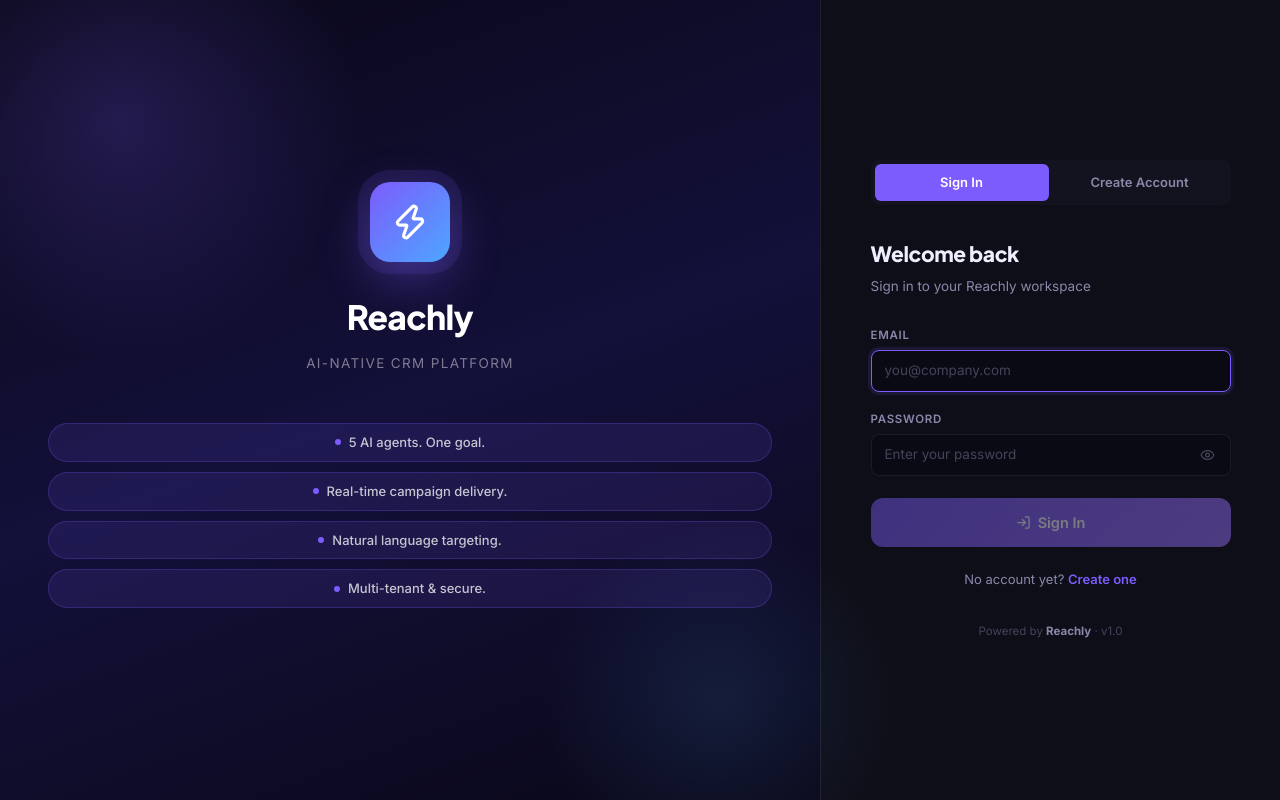
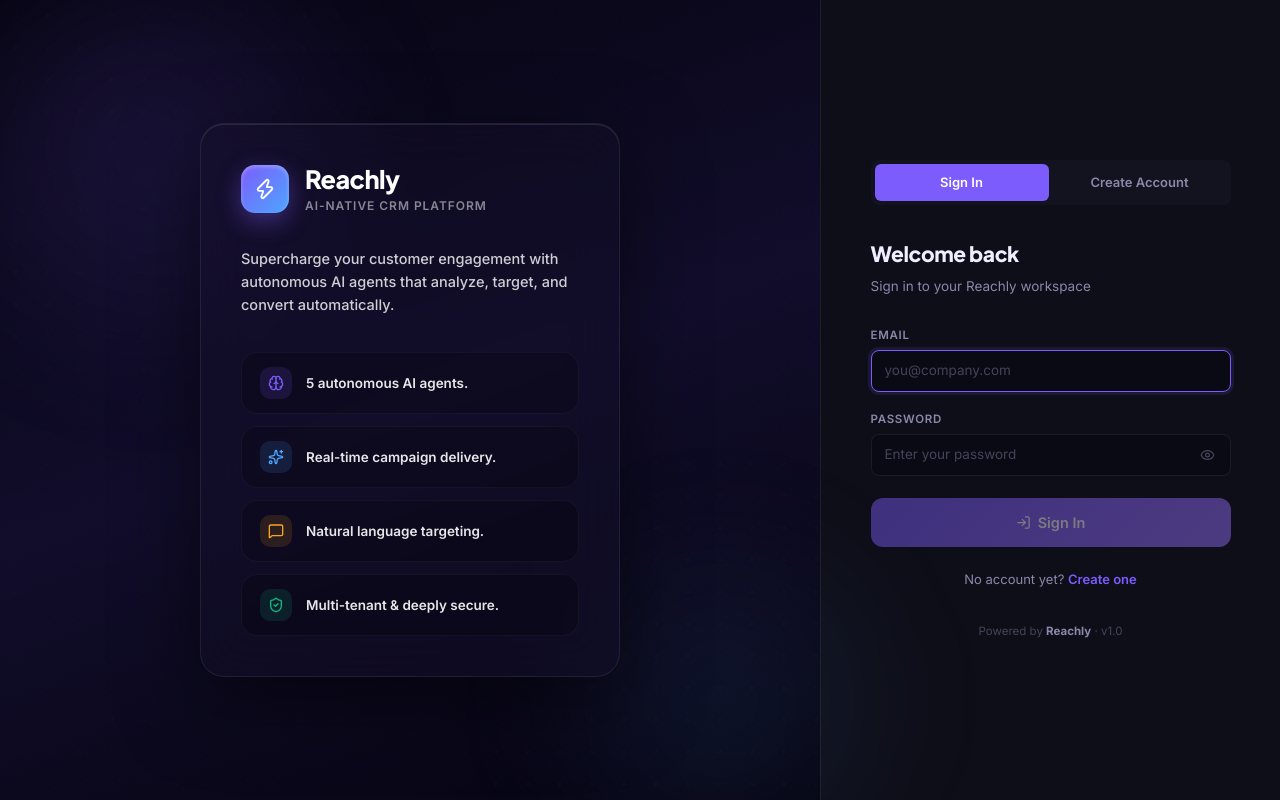
Before and after one commit to BharathK05/Reachly, a Next.js app in the folder frontend/: page /login in a window 1280 px wide. Built offline with nearby package versions, Linux system fonts and the light colour scheme.

Commit message:
feat: redesign login page left branding panel

```diff
--- a/frontend/app/login/page.tsx
+++ b/frontend/app/login/page.tsx
@@ -2,7 +2,7 @@
 
 import { Suspense, useState } from "react";
 import { useRouter, useSearchParams } from "next/navigation";
-import { Eye, EyeOff, Loader2, Zap, UserPlus, LogIn } from "lucide-react";
+import { Eye, EyeOff, Loader2, Zap, UserPlus, LogIn, Brain, Sparkles, MessageSquare, ShieldCheck } from "lucide-react";
 
 // ── Shared field styles ──────────────────────────────────────────────────────
 const fieldStyle: React.CSSProperties = { display: "flex", flexDirection: "column", gap: 6 };
@@ -272,46 +272,83 @@ function AuthPage() {
         justifyContent: "center",
         padding: 48,
         position: "relative",
-        background: "linear-gradient(160deg, #0a0818 0%, #13103a 50%, #0a0818 100%)",
+        background: "linear-gradient(160deg, #060410 0%, #110d2b 50%, #060410 100%)",
       }}>
-        {/* Glow effects */}
-        <div style={{ position:"absolute", top:-120, left:-120, width:480, height:480, borderRadius:"50%", background:"radial-gradient(circle, rgba(124,92,252,0.2) 0%, transparent 70%)", pointerEvents:"none" }} />
-        <div style={{ position:"absolute", bottom:-80, right:-80, width:360, height:360, borderRadius:"50%", background:"radial-gradient(circle, rgba(77,166,255,0.12) 0%, transparent 70%)", pointerEvents:"none" }} />
+        {/* Glow effects & Grid */}
+        <div style={{ position:"absolute", top:-150, left:-150, width:600, height:600, borderRadius:"50%", background:"radial-gradient(circle, rgba(124,92,252,0.15) 0%, transparent 60%)", pointerEvents:"none", filter:"blur(50px)" }} />
+        <div style={{ position:"absolute", bottom:-150, right:-150, width:500, height:500, borderRadius:"50%", background:"radial-gradient(circle, rgba(77,166,255,0.1) 0%, transparent 60%)", pointerEvents:"none", filter:"blur(50px)" }} />
+        <div style={{ position:"absolute", top:0, left:0, width:"100%", height:"100%", backgroundImage:`radial-gradient(rgba(255,255,255,0.03) 1px, transparent 1px)`, backgroundSize:"32px 32px", pointerEvents:"none" }} />
 
-        <div style={{ textAlign:"center", zIndex:1 }}>
-          {/* Logo */}
+        {/* Glassmorphic Content Card */}
         <div style={{
-            width:80, height:80, borderRadius:20,
+          textAlign:"left", zIndex:1, width:"100%", maxWidth:420,
+          background:"rgba(20, 16, 41, 0.4)",
+          backdropFilter:"blur(24px)",
+          WebkitBackdropFilter:"blur(24px)",
+          border:"1px solid rgba(255,255,255,0.08)",
+          borderRadius:24,
+          padding:40,
+          boxShadow:"0 24px 80px rgba(0,0,0,0.5), inset 0 1px 0 rgba(255,255,255,0.1)",
+        }}>
+          {/* Header */}
+          <div style={{ display:"flex", alignItems:"center", gap:16, marginBottom:32 }}>
+            <div style={{
+              width:48, height:48, borderRadius:14,
               background:"linear-gradient(135deg, #7c5cfc, #4da6ff)",
               display:"flex", alignItems:"center", justifyContent:"center",
-            margin:"0 auto 28px",
-            boxShadow:"0 0 0 12px rgba(124,92,252,0.12), 0 16px 48px rgba(124,92,252,0.4)",
+              boxShadow:"0 8px 24px rgba(124,92,252,0.4), inset 0 2px 4px rgba(255,255,255,0.3)",
+              flexShrink:0,
             }}>
-            <Zap size={38} color="white" />
+              <Zap size={22} color="white" />
+            </div>
+            <div>
+              <h1 style={{ fontFamily:"'Plus Jakarta Sans',sans-serif", fontSize:"1.8rem", fontWeight:800, color:"#fff", letterSpacing:"-0.02em", lineHeight:1.2 }}>
+                Reachly
+              </h1>
+              <p style={{ color:"rgba(255,255,255,0.5)", fontSize:12, letterSpacing:"0.08em", textTransform:"uppercase", fontWeight:600, marginTop:2 }}>
+                AI-Native CRM Platform
+              </p>
+            </div>
           </div>
 
-          <h1 style={{ fontFamily:"'Plus Jakarta Sans',sans-serif", fontSize:"2.4rem", fontWeight:800, color:"#fff", letterSpacing:"-0.02em", marginBottom:10 }}>
-            Reachly
-          </h1>
-          <p style={{ color:"rgba(255,255,255,0.45)", fontSize:13.5, letterSpacing:"0.1em", textTransform:"uppercase", marginBottom:48 }}>
-            AI-Native CRM Platform
+          <p style={{ color:"rgba(255,255,255,0.8)", fontSize:14.5, lineHeight:1.6, marginBottom:36, fontWeight:500 }}>
+            Supercharge your customer engagement with autonomous AI agents that analyze, target, and convert automatically.
           </p>
 
-          {/* Feature pills */}
-          {["5 AI agents. One goal.", "Real-time campaign delivery.", "Natural language targeting.", "Multi-tenant & secure."].map((t) => (
-            <div key={t} style={{
-              display:"inline-flex", alignItems:"center", gap:8,
-              padding:"8px 18px", borderRadius:99,
-              background:"rgba(124,92,252,0.12)",
-              border:"1px solid rgba(124,92,252,0.25)",
-              color:"rgba(255,255,255,0.75)",
-              fontSize:13, fontWeight:500,
-              marginBottom:10, width:"100%", justifyContent:"center",
-            }}>
-              <div style={{ width:6, height:6, borderRadius:"50%", background:"#7c5cfc" }} />
-              {t}
+          {/* Feature list */}
+          <div style={{ display:"flex", flexDirection:"column", gap:12 }}>
+            {[
+              { text: "5 autonomous AI agents.", icon: Brain, color: "#7c5cfc" },
+              { text: "Real-time campaign delivery.", icon: Sparkles, color: "#4da6ff" },
+              { text: "Natural language targeting.", icon: MessageSquare, color: "#f5a623" },
+              { text: "Multi-tenant & deeply secure.", icon: ShieldCheck, color: "#10b981" },
+            ].map(({ text, icon: Icon, color }, i) => (
+              <div key={i} style={{
+                display:"flex", alignItems:"center", gap:14,
+                padding:"14px 18px", borderRadius:16,
+                background:"rgba(0,0,0,0.2)",
+                border:"1px solid rgba(255,255,255,0.04)",
+                transition:"all 0.25s cubic-bezier(0.4, 0, 0.2, 1)",
+                cursor:"default",
+              }}
+              onMouseEnter={(e) => {
+                e.currentTarget.style.background = "rgba(255,255,255,0.04)";
+                e.currentTarget.style.borderColor = "rgba(255,255,255,0.1)";
+                e.currentTarget.style.transform = "translateX(6px)";
+              }}
+              onMouseLeave={(e) => {
+                e.currentTarget.style.background = "rgba(0,0,0,0.2)";
+                e.currentTarget.style.borderColor = "rgba(255,255,255,0.04)";
+                e.currentTarget.style.transform = "translateX(0)";
+              }}
+              >
+                <div style={{ width:32, height:32, borderRadius:10, background:`${color}22`, display:"flex", alignItems:"center", justifyContent:"center", flexShrink:0 }}>
+                  <Icon size={16} color={color} />
+                </div>
+                <span style={{ color:"rgba(255,255,255,0.9)", fontSize:13.5, fontWeight:600 }}>{text}</span>
               </div>
             ))}
+          </div>
         </div>
       </div>
 
```
Lines whose indentation alone changed are shown as unchanged.
